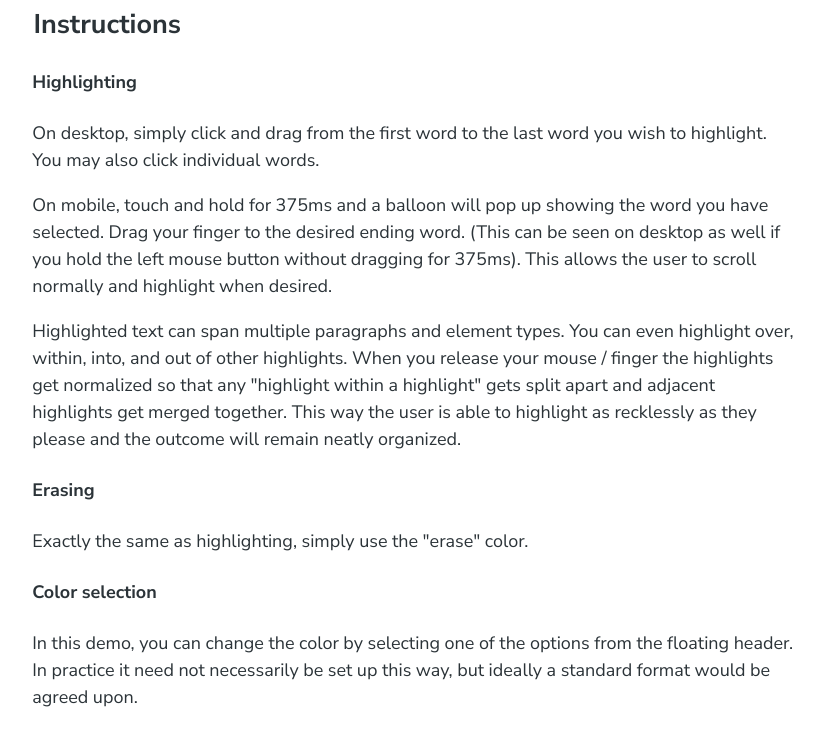
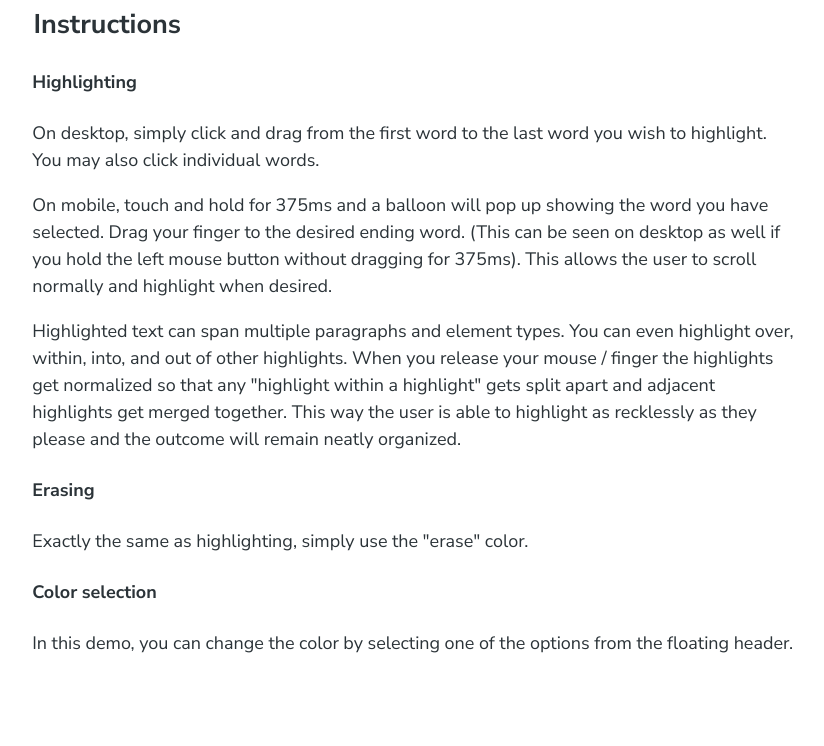
Before and after one commit to Aldlevine/marker, a website with bundled scripts: page demo/index.html in a window 1280 px wide. Shown: the part 168-914 px from the top of the page, without its empty margins (226-1050 px from the left). After the commit the page ends 875 px from the top, so only its background shows below. Built offline with nearby package versions, Linux system fonts and the light colour scheme.

Commit message:
Removed unnecessary text

```diff
--- a/demo/index.html
+++ b/demo/index.html
@@ -31,7 +31,7 @@
       <h4>Erasing</h4>
       <p>Exactly the same as highlighting, simply use the "erase" color.</p>
       <h4>Color selection</h4>
-      <p>In this demo, you can change the color by selecting one of the options from the floating header. In practice it need not necessarily be set up this way, but ideally a standard format would be agreed upon.</p>
+      <p>In this demo, you can change the color by selecting one of the options from the floating header.</p>
     </div>
     <style>
       @import url("https://fonts.googleapis.com/css?family=Nunito+Sans:400,700");
```
